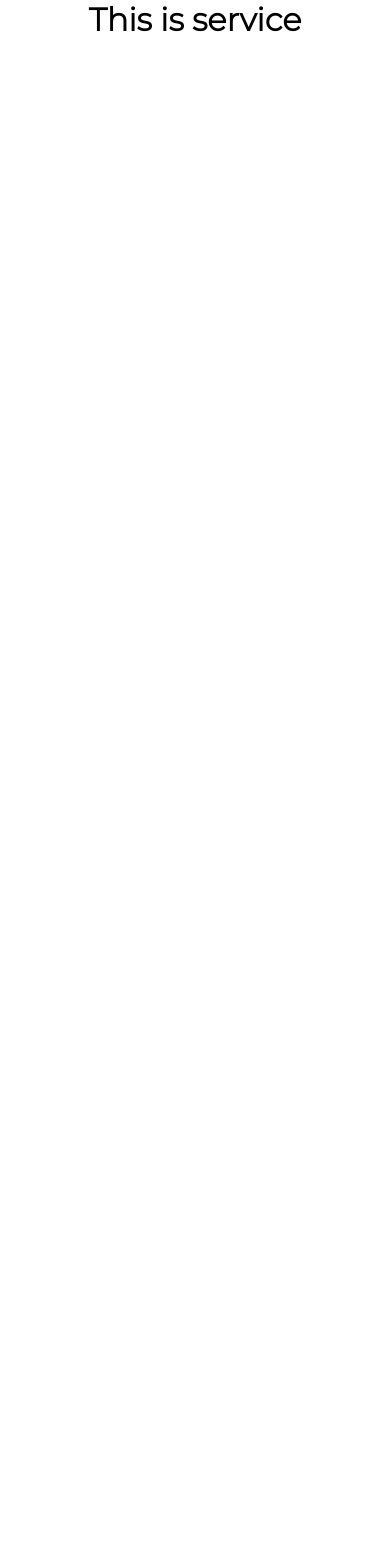
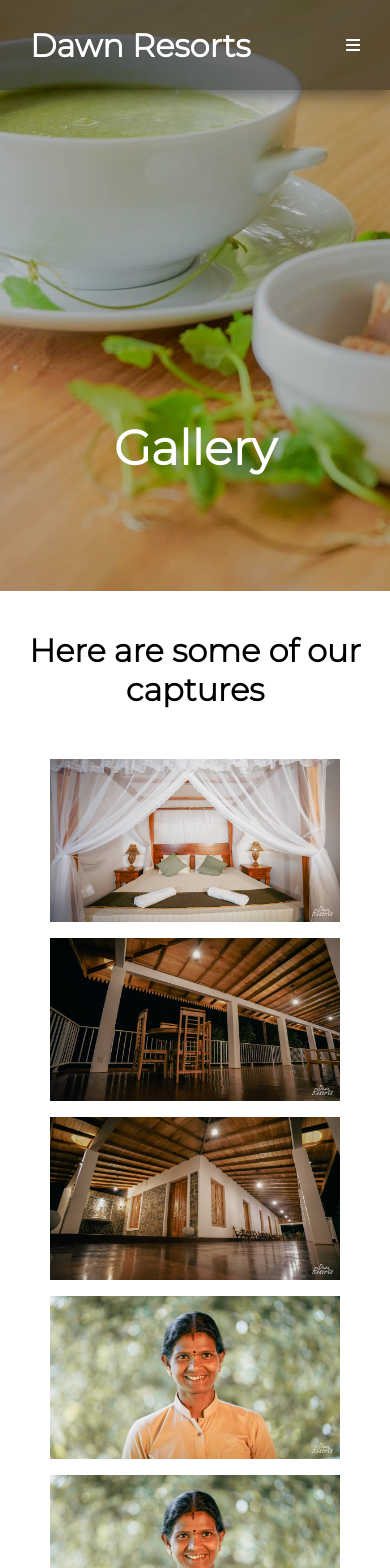
Before and after one commit to Chamidilshan/dawn-resourt-app, a React (Create React App) app: page /gallery in a window 390 px wide. Shown: the top 1568 px of the page. Before the commit the page ends 844 px from the top, so only its background shows below. Built offline with nearby package versions, Linux system fonts and the light colour scheme.

Commit message:
finalized changes from gosith

```diff
--- a/src/components/Footer.js
+++ b/src/components/Footer.js
@@ -9,7 +9,7 @@
           <p>Your dream escape awaits.</p>
         </div>
         <div className="social-icons">
-          <a href="https://www.facebook.com/">
+          <a href="https://web.facebook.com/profile.php?id=100088991864049">
             <i className="fa-brands fa-facebook-square"></i>
           </a>
           <a href="https://www.instagram.com/">
@@ -31,7 +31,9 @@
         </div>
 
         <div className="section">
-          <h4>Contact Us</h4>
+          {/* <h4>Contact Us</h4> */}
+
+          <a href="/Contact"><h4>Contact Us</h4></a>
           <p>No/28,</p>
           <p>Elkaduwa Village</p>
           <p>Elkaduwa</p>
--- /dev/null
+++ b/src/components/Gallery.js
@@ -0,0 +1,69 @@
+import React, { useState } from 'react';
+import img1 from "../assets/bedroom.jpeg";
+import img2 from "../assets/chairs.jpeg";
+import img3 from "../assets/home.jpeg";
+import img4 from "../assets/kanthi.jpeg";
+import img5 from "../assets/kanthi.jpeg";
+import img6 from "../assets/kanthi.jpeg";
+import img7 from "../assets/kanthi.jpeg";
+import "./GalleryStyle.css";
+
+
+const Gallery=()=>{
+
+    let data=[
+        {
+            id:1,
+            imgsrc:img1,
+        },
+        {
+            id:2,
+            imgsrc:img2,
+        },
+        {
+            id:3,
+            imgsrc:img3,
+        },
+        {
+            id:4,
+            imgsrc:img4,
+        },
+        {
+            id:5,
+            imgsrc:img5,
+        },
+        {
+            id:6,
+            imgsrc:img6,
+        },
+        {
+            id:7,
+            imgsrc:img7,
+        },
+    ]
+    const [model,setModel] = useState(false);
+    const [tempimg,setTempImgSrc] = useState('');
+    const getImg=(imgsrc)=>{
+        setTempImgSrc(imgsrc);
+        setModel(true);
+    }
+    return (
+      <>
+      <div className="description"><h1>Here are some of our captures</h1></div>
+      <div className={model? "model open": "model"}>
+        <img src={setTempImgSrc} />
+      </div>
+        <div className="gallery">
+        {data.map((item,index)=>{
+            return(
+                <div className="pics" key={index} onClick={() => getImg(item.imgsrc)}>
+                    <img className="imageholder" src={item.imgsrc} alt="" />
+                </div>
+            )
+        })}
+        </div>
+    </>
+    )
+}
+
+export default Gallery;
--- /dev/null
+++ b/src/components/GalleryStyle.css
@@ -0,0 +1,84 @@
+.gallery {
+  -webkit-column-count: 3;
+  -moz-column-count: 3;
+  column-count: 3;
+  -webkit-column-width: 33%;
+  -moz-column-width: 33%;
+  column-width: 33%;
+  padding: 50px;
+}
+
+.description{
+    padding-top: 40px;
+    text-align: center;
+}
+
+
+.gallery .pics {
+  -webkit-transition: all 350ms ease;
+  cursor: pointer;
+  margin-bottom: 12px;
+  transition: all 350ms ease;
+}
+
+.gallery .pics:hover {
+  filter: brightness(70%);
+}
+
+.imageholder {
+  width: 100%;
+}
+.model {
+  width: 100%;
+  height: 100vh;
+  position: fixed;
+  top: 0;
+  left: 0;
+  display: flex;
+  justify-content: center;
+  align-items: center;
+  background-color: black;
+  transition: opacity 0.4s ease, visibility 0.4s ease, transform 0.5s ease;
+  visibility: hidden;
+  opacity: 0;
+  transform: scale(0);
+  overflow: hidden;
+  z-index: 999;
+}
+
+.model.open {
+  visibility: visible;
+  opacity: 1;
+  transform: scale(1);
+}
+
+.model img {
+  width: auto;
+  max-width: 100%;
+  height: auto;
+  max-height: 100%;
+  display: block;
+  line-height: 0;
+  box-sizing: border-box;
+  padding: 20px 0 20px;
+  margin: 0 auto;
+}
+
+@media screen and (max-width: 855px) {
+  .gallery {
+    -webkit-column-count: 2;
+    -moz-column-count: 2;
+    column-count: 2;
+  }
+}
+
+@media screen and (max-width: 450px) {
+  .gallery {
+    -webkit-column-count: 1;
+    -moz-column-count: 1;
+    column-count: 1;
+    -webkit-column-width: 100%;
+    -moz-column-width: 100%;
+    column-width: 100%;
+  }
+}
--- a/src/components/navbarstyle.css
+++ b/src/components/navbarstyle.css
@@ -45,9 +45,9 @@
 }
 
 .nav-links:hover {
-  background-color: aqua;
+  background-color: rgba(254, 255, 255, 0.193);
   color: #fff;
-  border-radius: 4px;
+  border-radius: 15px;
   transition: all 0.2s ease-in-out;
 }
 
--- a/src/routes/About.js
+++ b/src/routes/About.js
@@ -1,8 +1,6 @@
 import Navbar from '../components/Navbar';
 import Hero from '../components/Hero';
-
-import myImage from '../assets/location.jpeg';
-
+import Footer  from "../components/Footer";
 import myImageAbout from '../assets/home.jpeg';
 import AboutUs from '../components/AboutUs';
 
@@ -25,6 +23,7 @@
         />
         <AboutUs/>
         <Navbar/>
+        <Footer/>
 
      </>
     );
--- a/src/routes/Contact.js
+++ b/src/routes/Contact.js
@@ -1,5 +1,6 @@
 import Navbar from "../components/Navbar";
 import Hero  from "../components/Hero";
+import Footer  from "../components/Footer";
 import ContactForm from "../components/ContactForm";
 import img from "../assets/tea.jpeg";
 
@@ -9,15 +10,13 @@
      <>
 
         <Hero
-        cName="hero"
+        cName="hero-mid"
         heroImg= {img}
         title="Contact Us"
-
-
-
         />
         <Navbar/>
         <ContactForm/>
+        <Footer/>
         </>
 
   );
--- a/src/routes/Gallery.js
+++ b/src/routes/Gallery.js
@@ -1,7 +1,28 @@
+import Galleryy from "../components/Gallery";
+import Navbar from "../components/Navbar";
+import Hero from "../components/Hero";
+
+import myImage from "../assets/location.jpeg";
+
+import myImageAbout from "../assets/tea.jpeg";
+import AboutUs from "../components/AboutUs";
+
 function Gallery() {
   return (
     <>
-      <h1>This is service</h1>
+      <Navbar />
+
+      <Hero
+        cName="hero-mid"
+        heroImg={myImageAbout}
+        title="Gallery"
+        btnText="Get Started"
+        url="/"
+        btnClass="hide"
+      />
+
+      <Galleryy />
+      <Navbar />
     </>
   );
 }
--- a/src/routes/Home.js
+++ b/src/routes/Home.js
@@ -14,7 +14,7 @@
     return (
 
      <>
-        <Navbar/>
+
 
 
         <Hero
```
Lines whose indentation alone changed are shown as unchanged.
